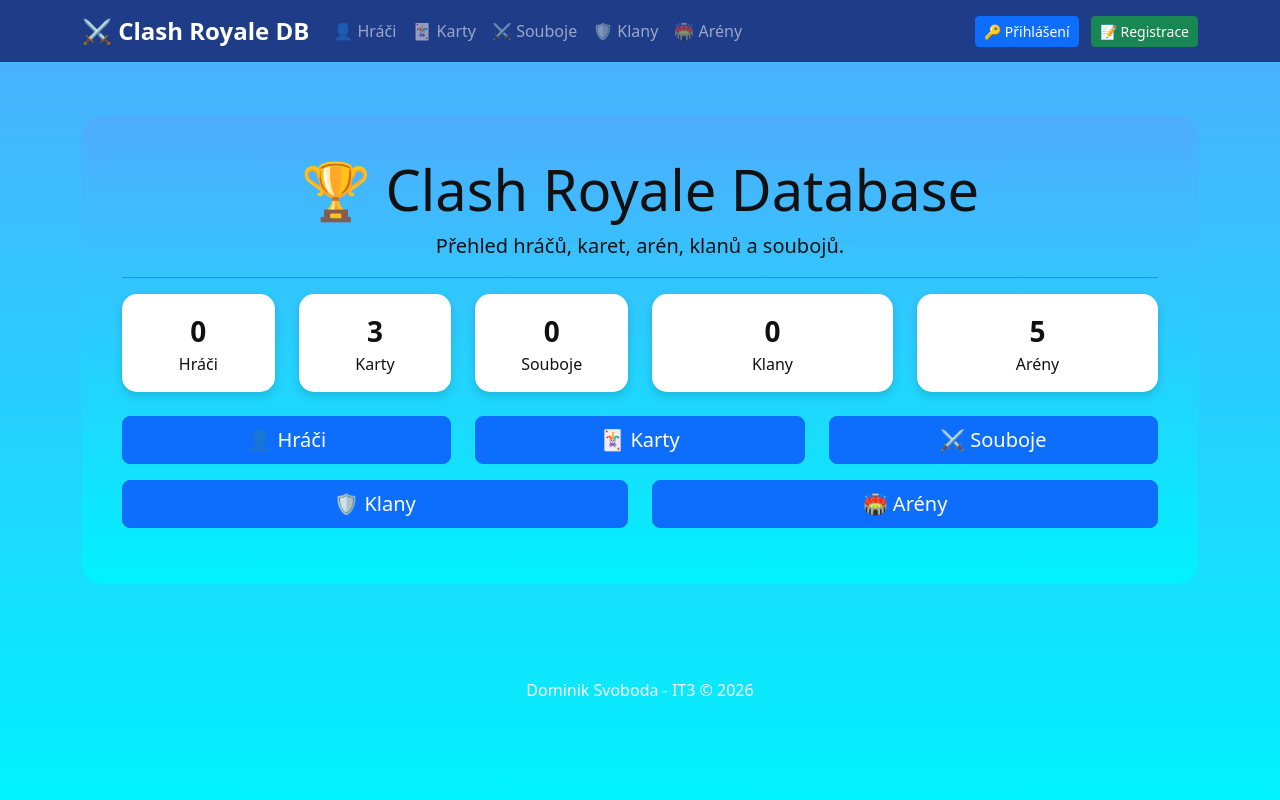
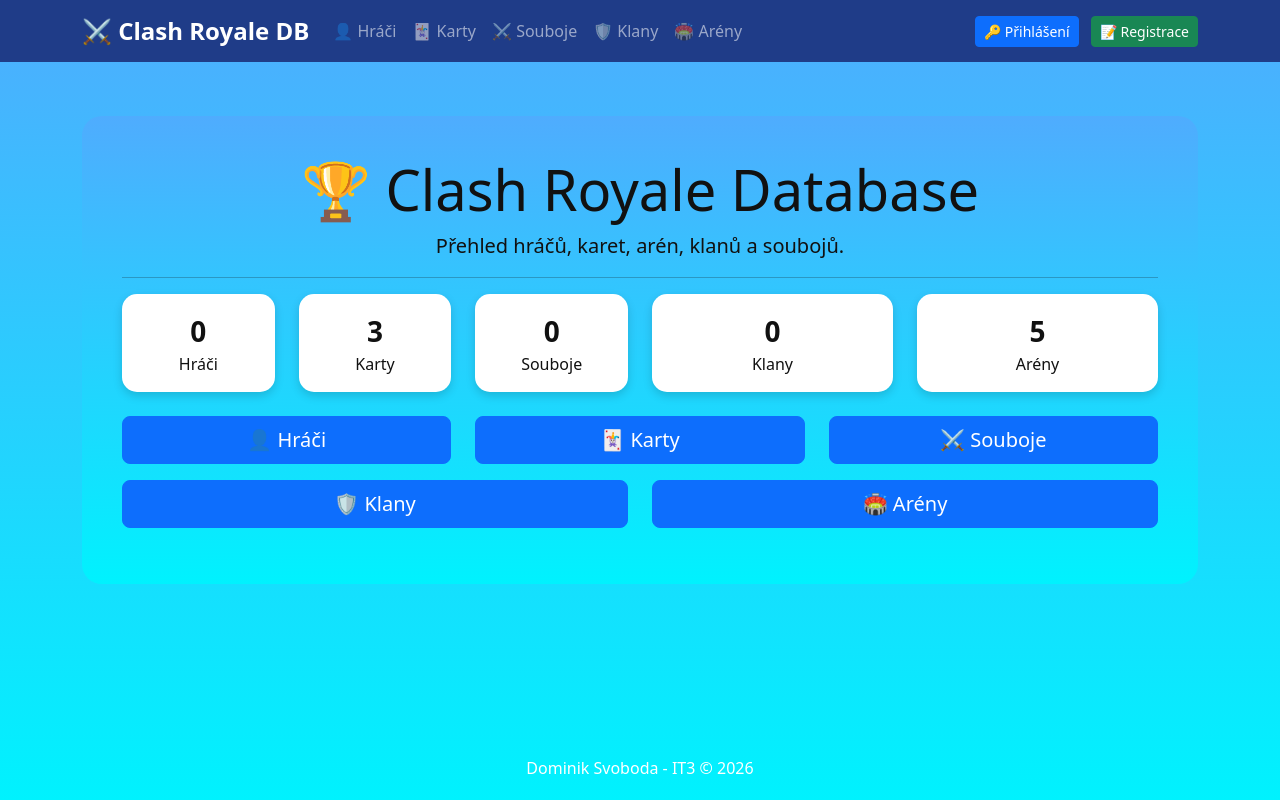
Before and after one commit to dsit2324/pvy_django_zaverecny, a Django app: page / in a window 1280 px wide. Run offline with Django 5.2, Linux system fonts and the light colour scheme; data comes from the database, SQL or seed files in the repository; data that the repository does not hold is empty.

Commit message:
Fix footer: make footer stick to bottom

```diff
--- a/pvy_django_zaverecny/templates/base.html
+++ b/pvy_django_zaverecny/templates/base.html
@@ -9,9 +9,18 @@
     <link href="https://cdn.jsdelivr.net/npm/bootstrap@5.3.3/dist/css/bootstrap.min.css" rel="stylesheet">
 
     <style>
+        html, body {
+            margin: 0;
+            padding: 0;
+            height: 100%;
+        }
+
+        /* Layout: full-height page with footer stuck to bottom */
         body {
             background: #ffffff; /* stejné jako navbar */
             min-height: 100vh;
+            display: flex;
+            flex-direction: column;
         }
 
         .navbar {
@@ -44,10 +53,14 @@
         }
 
         footer {
-            margin-top: 50px;
+            margin-top: auto;
             padding: 20px;
             text-align: center;
             color: white;
+        }
+
+        .content-wrap {
+            flex: 1 0 auto;
         }
 
         .user-info {
@@ -135,10 +148,10 @@
     </div>
 </nav>
 
-<div class="container py-4">
+<main class="container py-4 content-wrap">
     {% block content %}
     {% endblock %}
-</div>
+</main>
 
 <footer>
     Dominik Svoboda - IT3 © 2026
```
Also changed, not shown: templates/base.html (+12 -3 lines).
